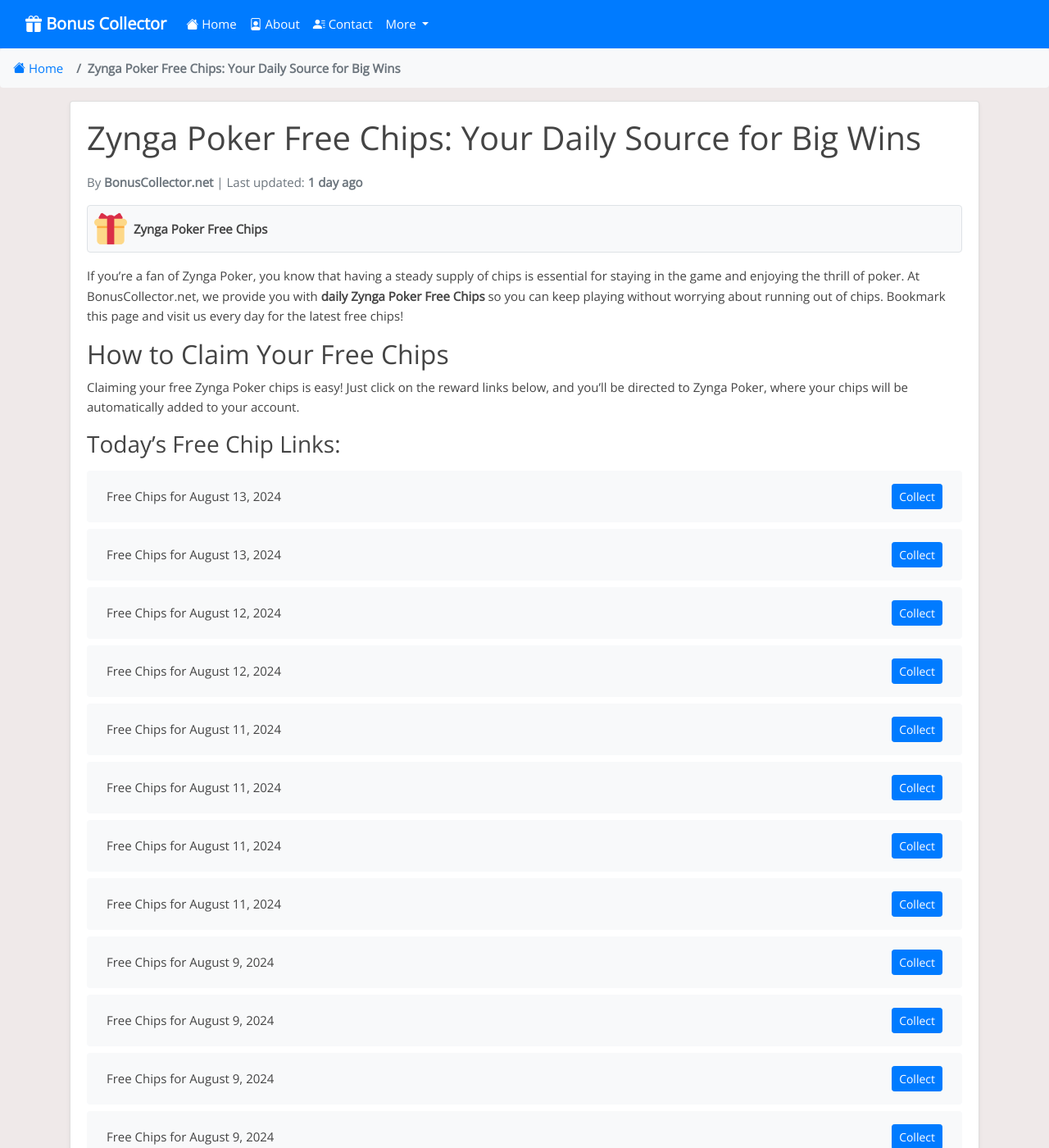
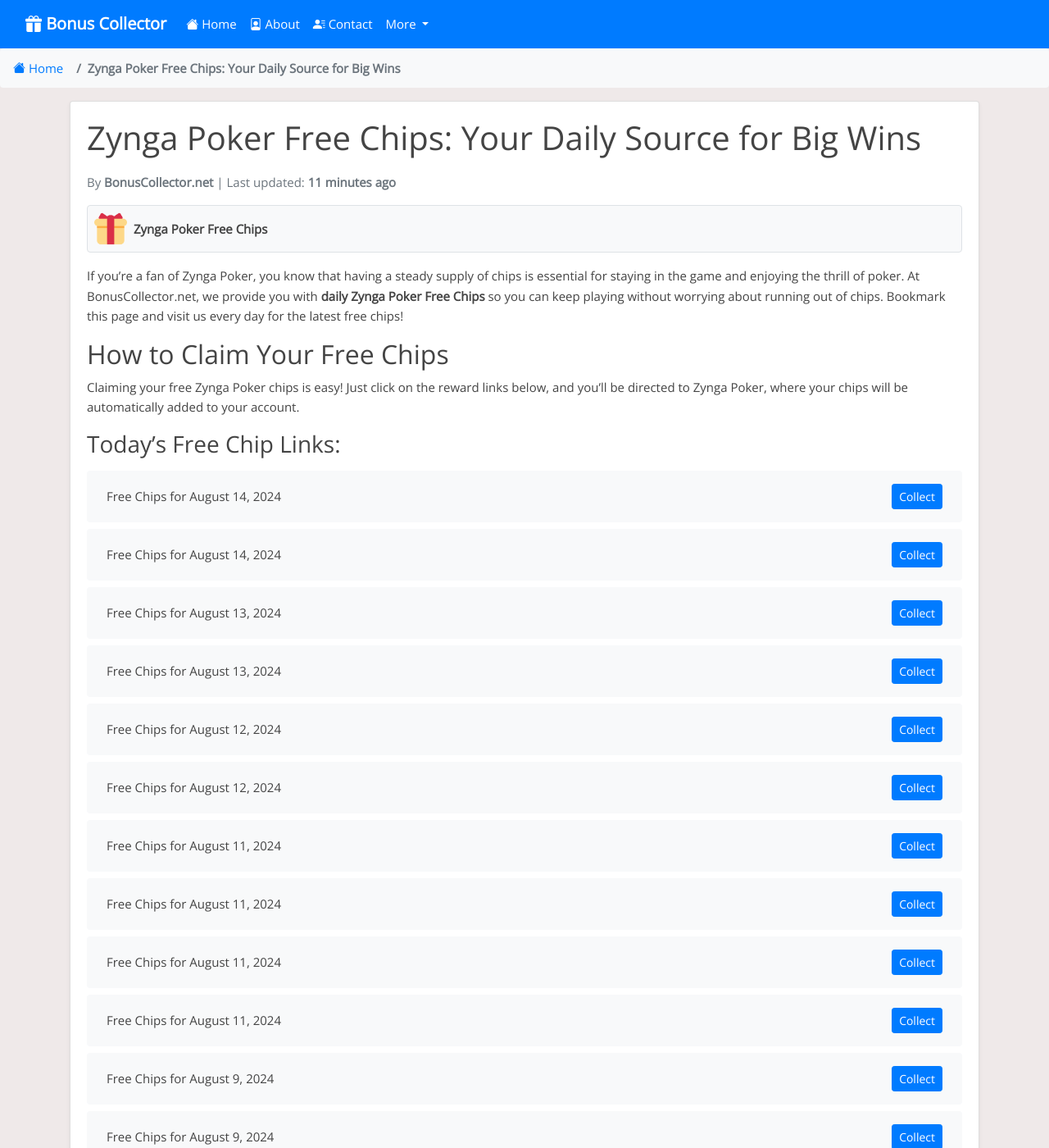
Before and after one commit to Prollad99/bs-net, a Jekyll site: the page built from _posts/2024-08-09-zynga-poker.md, in a window 1280 px wide and 1400 px high. Shown: the whole window at 82% size. Built offline with Jekyll 4.4.1, drawn with Linux system fonts in a browser that asks for light colours; nearby versions of some CDN libraries; comment, search, counter and statistics services are not loaded.

Commit message:
Update zynga-poker reward links and last modified date

```diff
--- a/_data/include_files.yml
+++ b/_data/include_files.yml
@@ -83,7 +83,7 @@
   last_modified: 2024-08-14 03:24:39
 
 zynga-poker.html:
-  last_modified: 2024-08-13 16:47:09
+  last_modified: 2024-08-14 18:27:24
 
 game-of-thrones-slots.html:
   last_modified: 2024-08-14 04:40:38
--- a/_includes/zynga-poker.html
+++ b/_includes/zynga-poker.html
@@ -1,4 +1,12 @@
 <ul class="list-group mt-3 mb-4">
+  <li class="list-group-item d-flex justify-content-between align-items-center">
+    <span>Free Chips for August 14, 2024</span>
+    <a href="http://zynga.live/cK1H8veK" class="btn btn-primary btn-sm">Collect</a>
+  </li>
+  <li class="list-group-item d-flex justify-content-between align-items-center">
+    <span>Free Chips for August 14, 2024</span>
+    <a href="http://zynga.live/Hoobr0yD" class="btn btn-primary btn-sm">Collect</a>
+  </li>
   <li class="list-group-item d-flex justify-content-between align-items-center">
     <span>Free Chips for August 13, 2024</span>
     <a href="http://zynga.live/FTiGgCLT" class="btn btn-primary btn-sm">Collect</a>
@@ -391,12 +399,4 @@
     <span>Free Chips for August 9, 2024</span>
     <a href="http://zynga.live/6ENNH6UI" class="btn btn-primary btn-sm">Collect</a>
   </li>
-  <li class="list-group-item d-flex justify-content-between align-items-center">
-    <span>Free Chips for August 9, 2024</span>
-    <a href="http://zynga.live/rhhYpIUt" class="btn btn-primary btn-sm">Collect</a>
-  </li>
-  <li class="list-group-item d-flex justify-content-between align-items-center">
-    <span>Free Chips for August 9, 2024</span>
-    <a href="http://zynga.live/DN56E86Z" class="btn btn-primary btn-sm">Collect</a>
-  </li>
 </ul>
```
Also changed, not shown: links-json/zynga-poker.json (+8 -8 lines).
